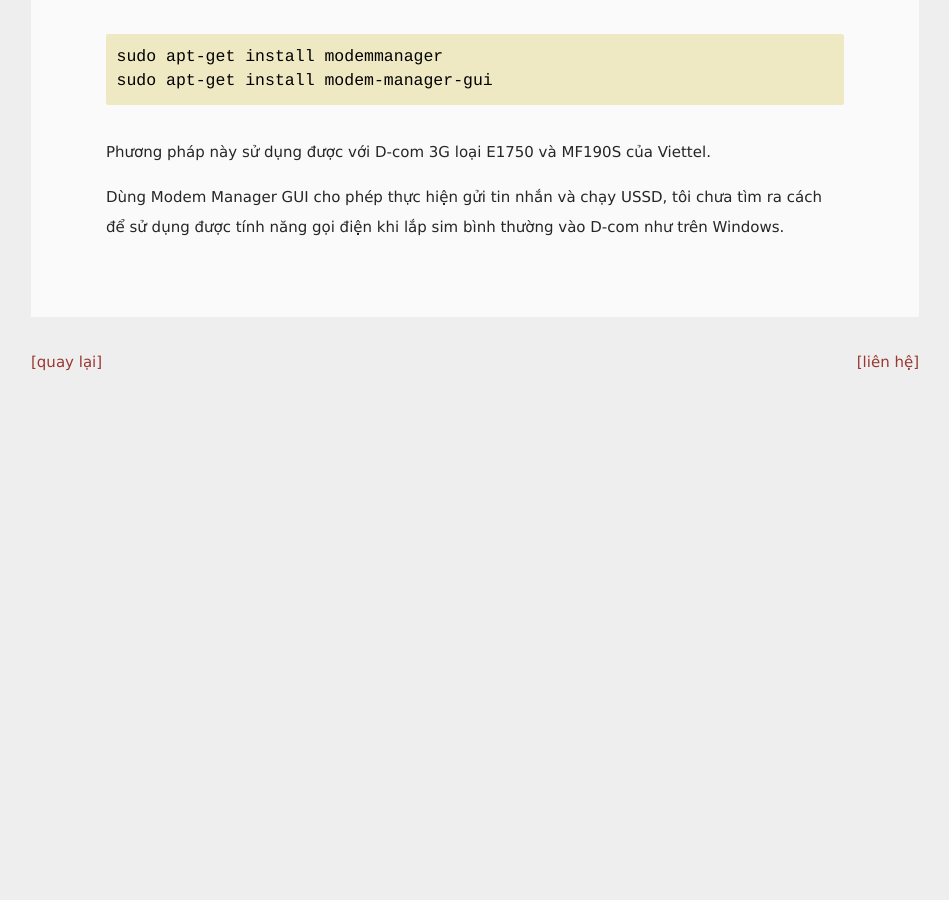
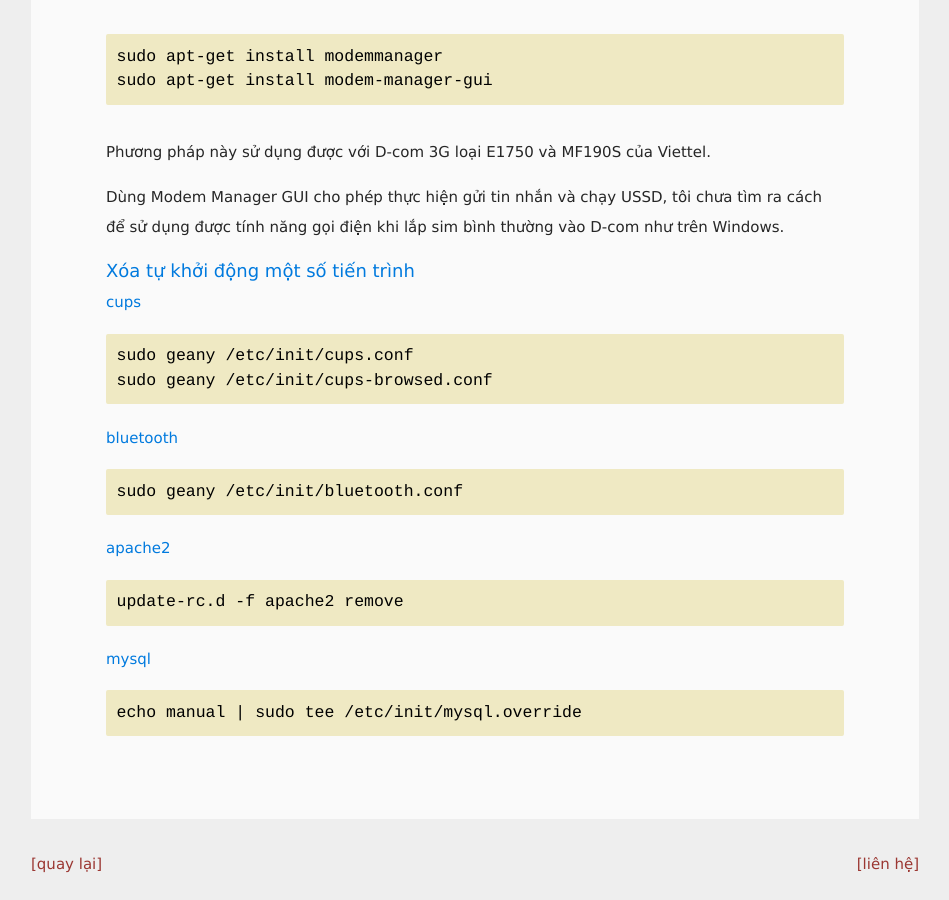
Before and after one commit to hochanh/rblog, a Jekyll site: the page built from _posts/2014-06-28-mot-so-thu-thuat-trong-ubuntu.md, in a window 1280 px wide and 900 px high, scrolled down 1861 px. Shown: the whole window, without its empty margins (165-1114 px from the left). Built offline with Jekyll 4.4.1, drawn with Linux system fonts in a browser that asks for light colours; before the commit the page ends 2268 px from its top, so only the background shows below that.

Commit message:
update ubuntu

````diff
--- a/_posts/2014-06-28-mot-so-thu-thuat-trong-ubuntu.md
+++ b/_posts/2014-06-28-mot-so-thu-thuat-trong-ubuntu.md
@@ -62,3 +62,30 @@ sudo apt-get install modem-manager-gui
 Phương pháp này sử dụng được với D-com 3G loại E1750 và MF190S của Viettel.
 
 Dùng Modem Manager GUI cho phép thực hiện gửi tin nhắn và chạy USSD, tôi chưa tìm ra cách để sử dụng được tính năng gọi điện khi lắp sim bình thường vào D-com như trên Windows.
+
+### Xóa tự khởi động một số tiến trình
+
+#### cups
+
+```bash
+sudo geany /etc/init/cups.conf
+sudo geany /etc/init/cups-browsed.conf
+```
+
+#### bluetooth
+
+```bash
+sudo geany /etc/init/bluetooth.conf
+```
+
+#### apache2
+
+```bash
+update-rc.d -f apache2 remove
+```
+
+#### mysql
+
+```bash
+echo manual | sudo tee /etc/init/mysql.override
+```
````
